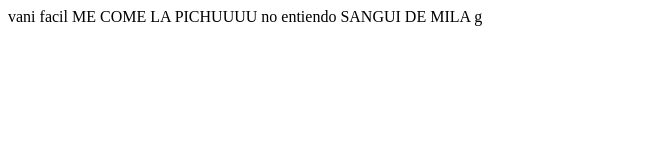
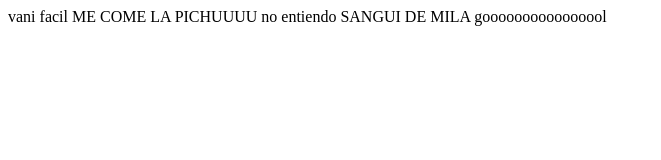
Before and after one commit to ivanlazartee/carpeta-1-git-hub, a plain HTML site: page index.html in a window 1280 px wide. Shown: the whole page, without its empty margins (0-661 px from the left). Drawn offline with Linux system fonts and the light colour scheme.

Commit message:
git push

```diff
--- a/index.html
+++ b/index.html
@@ -8,6 +8,6 @@
 <body>
     vani facil ME COME LA PICHUUUU
     no entiendo
-    SANGUI DE MILA g
+    SANGUI DE MILA goooooooooooooool
 </body>
 </html>
```
